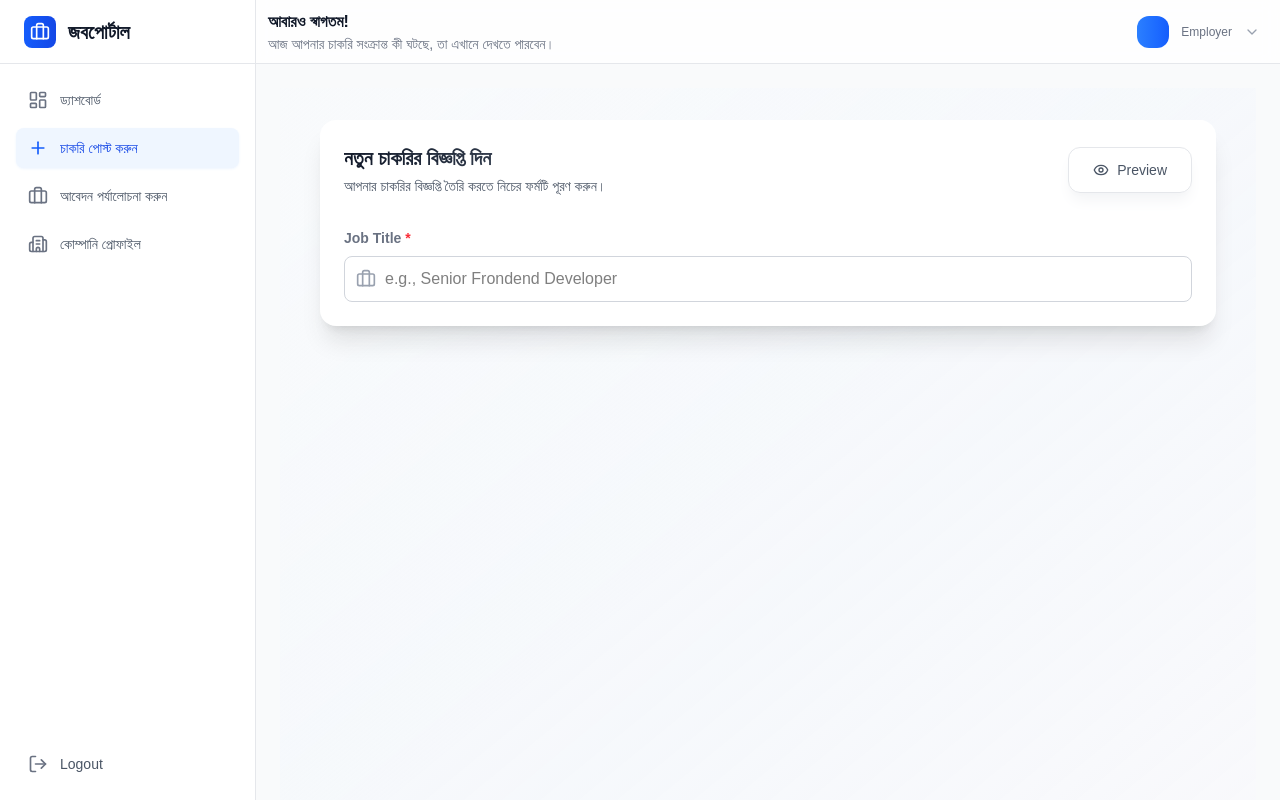
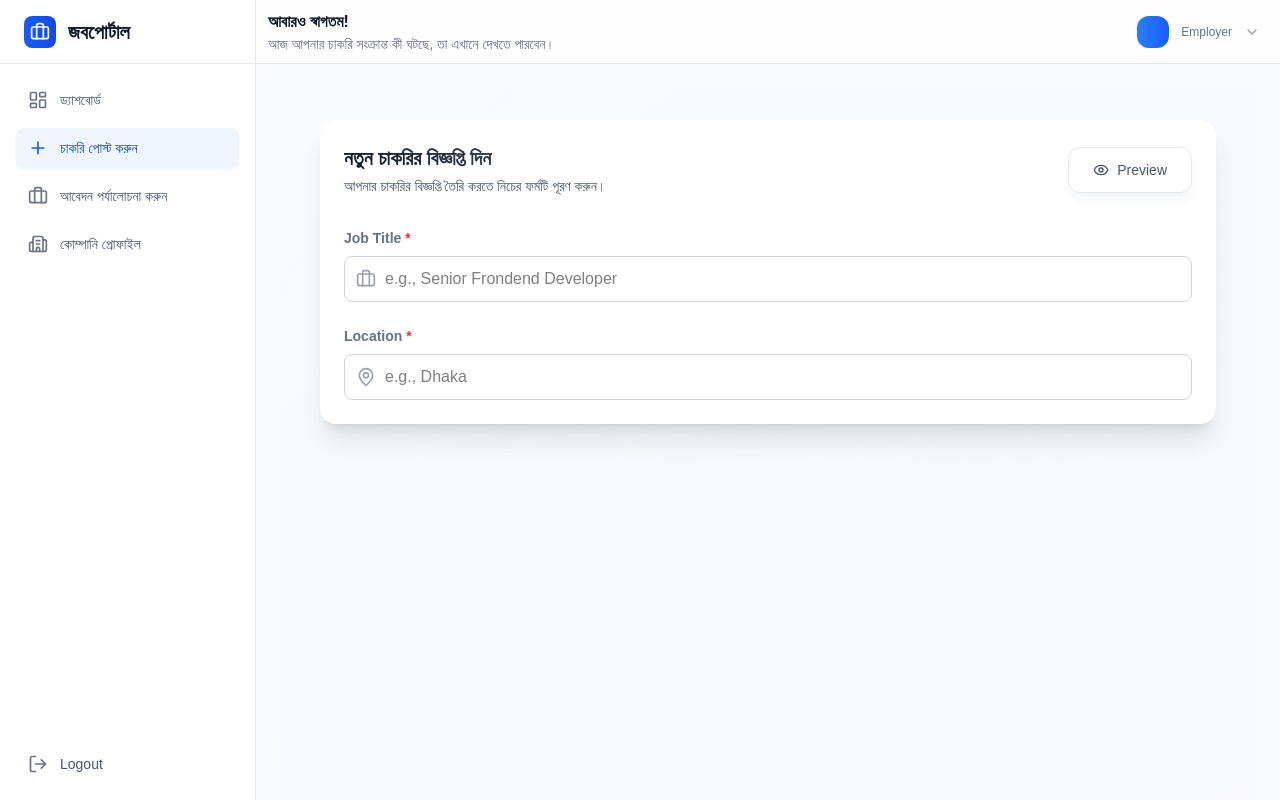
Before and after one commit to yeasin5060/job-portal, a React (Vite) app in the folder client/: page /post-job in a window 1280 px wide. Built offline with nearby package versions, Linux system fonts and the light colour scheme.

Commit message:
complete the location inputfield

```diff
--- a/client/src/pages/Employer/JobPostingForm.jsx
+++ b/client/src/pages/Employer/JobPostingForm.jsx
@@ -5,7 +5,7 @@ import { CATEGORIES , JOB_TYPES } from "../../utils/data"
 import toast from 'react-hot-toast'
 import DashboardLayout from "../../components/layout/DashboardLayout"
 import { useState } from "react"
-import { Briefcase, Eye } from "lucide-react"
+import { Briefcase, Eye, MapPin } from "lucide-react"
 import InputField from "../../components/input/InputField"
 
 const JobPostingForm = () => {
@@ -80,14 +80,34 @@ const JobPostingForm = () => {
             <div className="space-y-6">
               <InputField
                 label = "Job Title"
-                id = "JobTitle"
+                id = "jobTitle"
                 placeholder = "e.g., Senior Frondend Developer"
                 value = {formData.jobTitle}
-                onChange = {(e) => handleInputChange("JobTitle" , e.target.value)}
+                onChange = {(e) => handleInputChange("jobTitle" , e.target.value)}
                 error = {errors.jobTitle}
                 required
                 icon = {Briefcase}
               />
+
+              {/*Location & Remote */}
+              <div className="space-y-4">
+                <div className="flex flex-col sm:flex-row sm:items-end sm:space-x-4 space-y-4 sm:space-y-0">
+                  <div className="flex-1">
+                    <InputField
+                      label = "Location"
+                      id = "location"
+                      placeholder = "e.g., Dhaka"
+                      value = {formData.location}
+                      onChange = {(e) => handleInputChange("location" , e.target.value)}
+                      error = {errors.location}
+                      required
+                      icon = {MapPin}
+                    />
+                  </div>
+                </div>
+              </div>
+
+              {/*Location & Remote */}
             </div>
           </div>
         </div>
```
